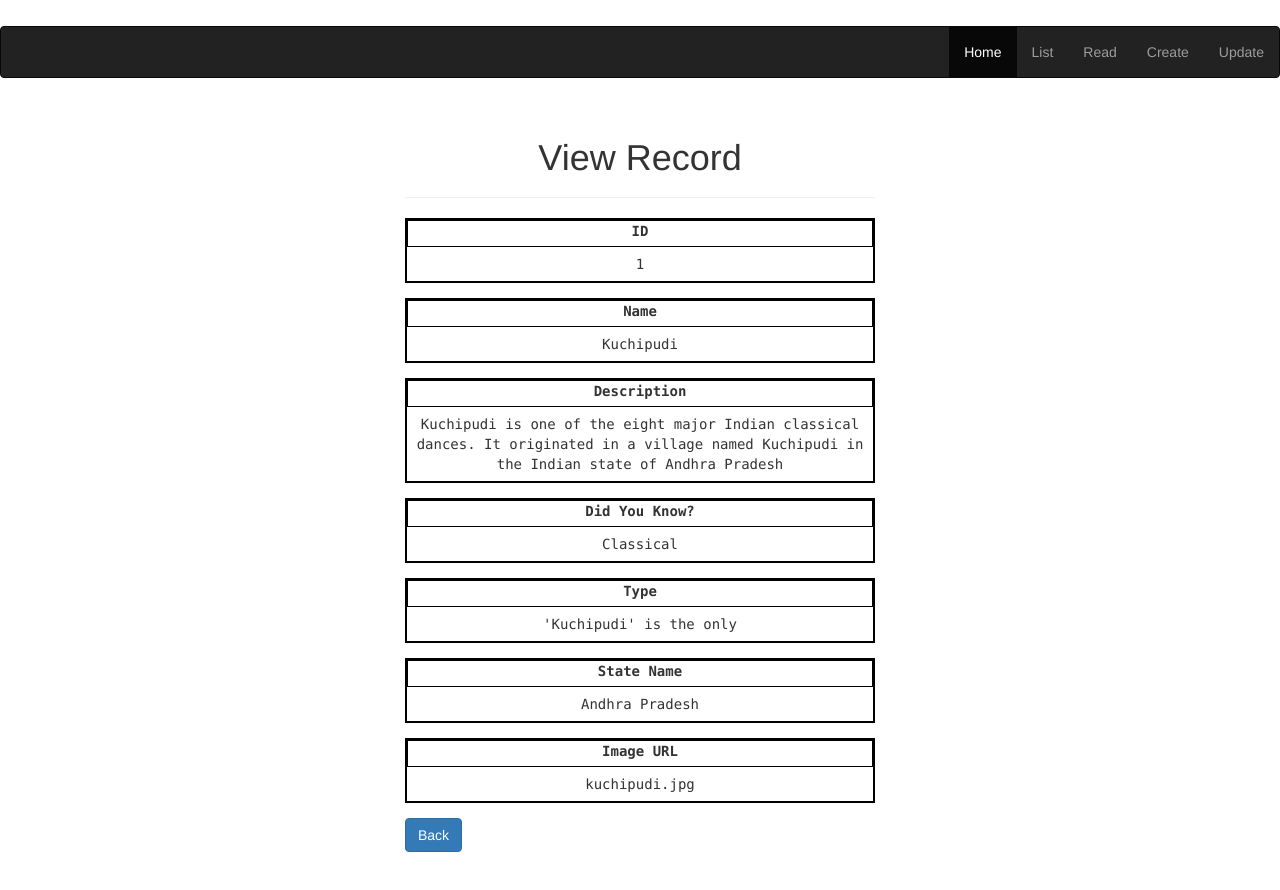
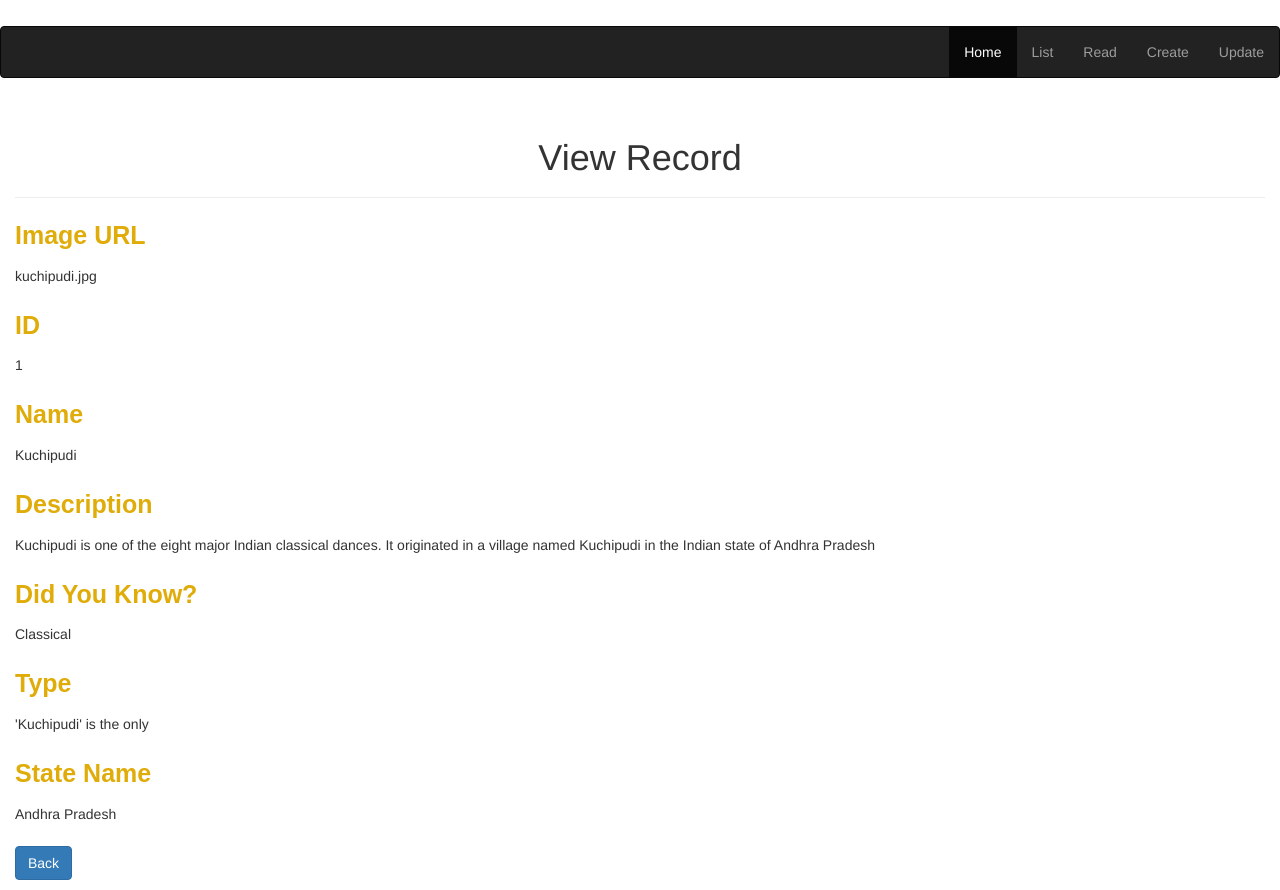
Before and after one commit to tarabudampati/cs321-abcd, a PHP site: page /read.php?id=1 in a window 1280 px wide. Shown: the part 199-1089 px from the top of the page. Before the commit the page ends 1051 px from the top, so only its background shows below. Run offline with PHP 8.4, Linux system fonts and the light colour scheme; data comes from the database, SQL or seed files in the repository.

Commit message:
Update read.php

```diff
--- a/read.php
+++ b/read.php
@@ -75,27 +75,17 @@ if(isset($_GET["id"]) && !empty(trim($_GET["id"]))){
 </nav>
 </body>
 <head>
-<style>
-.form-group {
-  border: 2px solid black;
-  font-family: "Monaco", "Lucinda Console", monospace;
-}
-.form-group {
-  text-align: center;
-}
-.form-group-2 {
-  border: 1px solid black;
+<style type = "text/css">
+label{
+    font-family: Arial, Helvetica, sans-serif;
+    color: rgb(224, 172, 9);
+    font-size: 25px;
 }
 </style>
     <meta charset="UTF-8">
     <title>View Record</title>
     <link rel="stylesheet" href="https://maxcdn.bootstrapcdn.com/bootstrap/3.3.7/css/bootstrap.css">
-    <style type="text/css">
-        .wrapper{
-            width: 500px;
-            margin: 0 auto;
-        }
-    </style>
+
 </head>
 <body>
     <div class="wrapper">
@@ -104,6 +94,12 @@ if(isset($_GET["id"]) && !empty(trim($_GET["id"]))){
                 <div class="col-md-12">
                     <div class="page-header">
                         <h1><center>View Record</center></h1>
+                    </div>
+                    <div class="form-group">
+                    <div class = "form-group-2">
+                        <label>Image URL</label>
+                    </div>
+                        <p class="form-control-static"><?php echo $row['image_url']; ?></p>
                     </div>
                     <div class="form-group">
                     <div class = "form-group-2">
@@ -141,12 +137,6 @@ if(isset($_GET["id"]) && !empty(trim($_GET["id"]))){
                         </div>
                         <p class="form-control-static"><?php echo $row['state_name']; ?></p>
                     </div>
-                    <div class="form-group">
-                    <div class = "form-group-2">
-                        <label>Image URL</label>
-                    </div>
-                        <p class="form-control-static"><?php echo $row['image_url']; ?></p>
-                    </div>
                     <p><a href="index.php" class="btn btn-primary">Back</a></p>
                 </div>
             </div>
```
